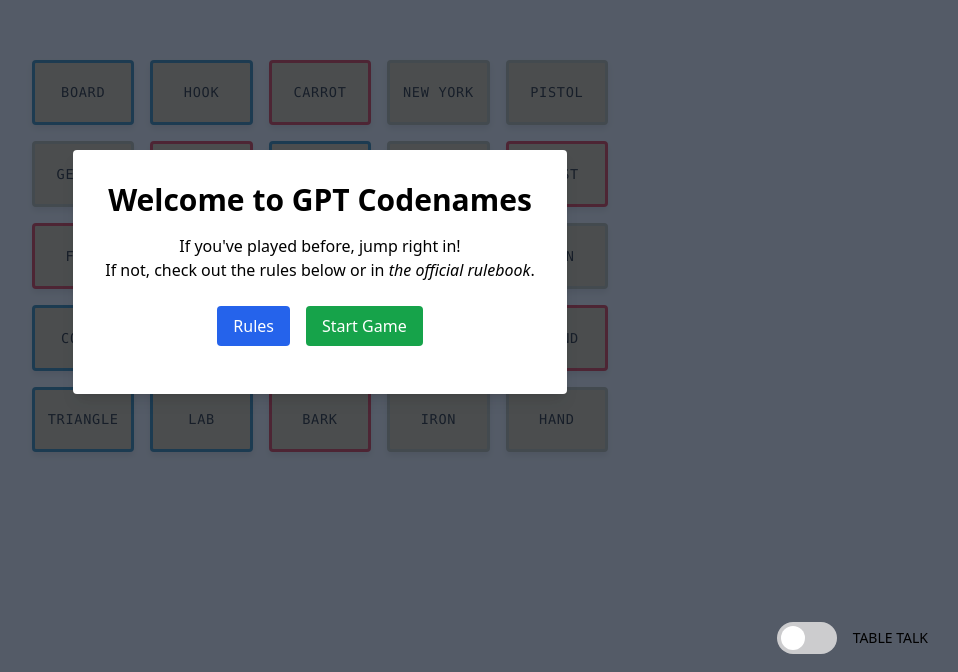
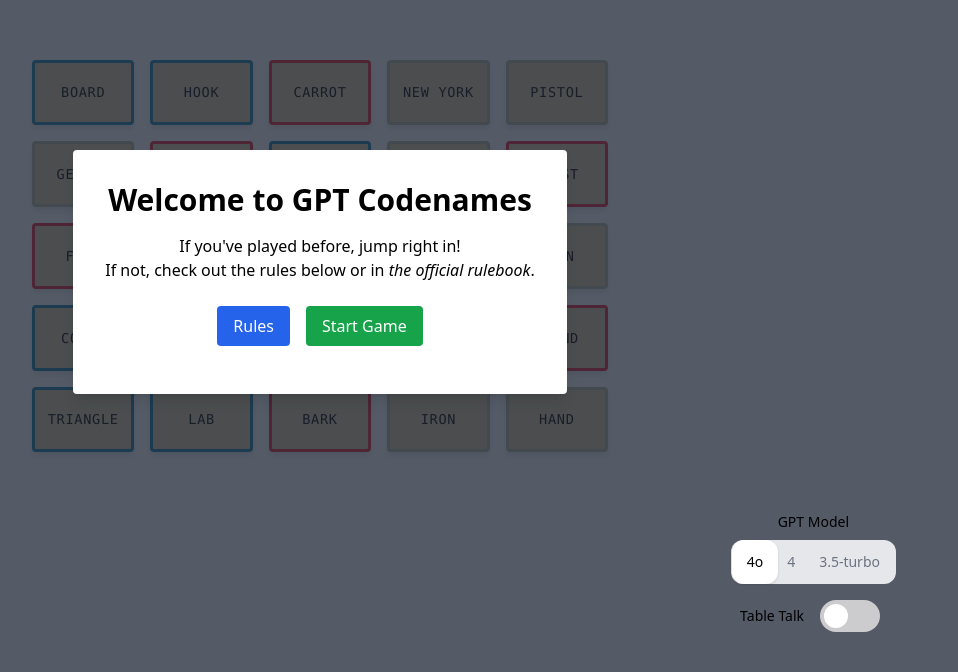
Before and after one commit to atwooddc/gpt-codenames, a React (Create React App) app: page / in a window 1280 px wide. Shown: the part 128-800 px from the top of the page, without its empty margins (320-1278 px from the left). Built offline with nearby package versions, Linux system fonts and the light colour scheme.

Commit message:
streamlined api calls, added model switch

```diff
--- a/src/App.js
+++ b/src/App.js
@@ -4,6 +4,7 @@
 import RoleSelectionPopUp from "./components/RoleSelectionPopUp";
 import GameOverPopUp from "./components/GameOverPopUp";
 import ClueInput from "./components/ClueInput";
+import ModelSelector from "./components/ModelSelector";
 import Switch from "./components/Switch";
 import { loadWords } from "./utils/loadWords";
 import { fetchAPI } from "./utils/fetchAPI";
@@ -16,8 +17,11 @@
     const [showIntro, setShowIntro] = useState(true);
     const [showRoleSelection, setShowRoleSelection] = useState(false);
     const [showClueInput, setShowClueInput] = useState(false);
+
     const [error, setError] = useState(null);
     const [tableTalkEnabled, setTableTalkEnabled] = useState(false);
+
+    const [model, setModel] = useState("gpt-4o");
 
     const [guessQueue, setGuessQueue] = useState([]);
     const [isProcessingGuess, setIsProcessingGuess] = useState(false);
@@ -76,7 +80,7 @@
         };
 
         const data = await fetchAPI(
-            "http://localhost:3001/gpt-field-operative",
+            `http://localhost:3001/gpt-field-operative?model=${model}`,
             "POST",
             body
         );
@@ -193,7 +197,7 @@
 
         try {
             const data = await fetchAPI(
-                "http://localhost:3001/gpt-spymaster",
+                `http://localhost:3001/gpt-spymaster?model=${model}`,
                 "POST",
                 body
             );
@@ -284,9 +288,10 @@
                     <GameOverPopUp result={gameResult} onRestart={resetGame} />
                 )}
             </div>
-            <div className="absolute bottom-4 right-8">
+            <div className="absolute bottom-10 right-16 flex flex-col items-end space-y-4 ">
+                <ModelSelector model={model} setModel={setModel} />
                 <Switch
-                    label={"TABLE TALK"}
+                    label={"Table Talk"}
                     enabled={tableTalkEnabled}
                     toggle={toggleTableTalk}
                 />
--- a/src/components/IntroPopUp.js
+++ b/src/components/IntroPopUp.js
@@ -9,7 +9,7 @@
 
     return (
         <div className="fixed inset-0 flex items-center justify-center bg-gray-800 bg-opacity-75">
-            <div className="bg-white p-8 rounded shadow-lg text-center max-w-prose" style={{ maxHeight: '70vh', overflowY: 'auto' }}>
+            <div className="bg-white p-8 rounded shadow-lg text-center max-w-prose z-1000" style={{ maxHeight: '70vh', overflowY: 'auto' }}>
                 <h1 className="text-3xl font-bold mb-4">Welcome to GPT Codenames</h1>
                 <p>If you've played before, jump right in!<br /></p>
                 <p>If not, check out the rules below or in <i><a href="https://czechgames.com/files/rules/codenames-rules-en.pdf">the official rulebook</a></i>.<br /><br /></p>
--- /dev/null
+++ b/src/components/ModelSelector.js
@@ -0,0 +1,67 @@
+import React, { useState, useRef, useEffect } from "react";
+
+const ModelSelector = ({ model, setModel }) => {
+    const [selectorWidth, setSelectorWidth] = useState(0);
+    const [selectorOffset, setSelectorOffset] = useState(0);
+    const modelRefs = useRef([]);
+    modelRefs.current = [];
+
+    const models = ["gpt-4o", "gpt-4", "gpt-3.5-turbo"];
+
+    const addToRefs = (el) => {
+        if (el && !modelRefs.current.includes(el)) {
+            modelRefs.current.push(el);
+        }
+    };
+
+    const updateDimensions = () => {
+        const index = models.indexOf(model);
+        const currentElement = modelRefs.current[index];
+        if (currentElement) {
+            // Ensure that any padding or border included in the element is considered
+            const style = window.getComputedStyle(currentElement);
+            const marginLeft = parseInt(style.marginLeft, 10);
+            const marginRight = parseInt(style.marginRight, 10);
+            const width = currentElement.offsetWidth + marginLeft + marginRight;
+            const left = currentElement.offsetLeft - marginLeft; // Adjust if there is a margin
+
+            setSelectorWidth(width+6);
+            setSelectorOffset(left-3);
+        }
+    };
+
+    useEffect(() => {
+        updateDimensions();
+        window.addEventListener("resize", updateDimensions);
+        return () => window.removeEventListener("resize", updateDimensions);
+    }, [model]);
+
+    return (
+        <div className="flex flex-col justify-center items-center mt-4">
+            <span className="label items-center text-sm font-medium text-black mb-2">
+                GPT Model
+            </span>
+            <div className="relative flex w-full bg-gray-200 rounded-xl p-1 ">
+                <div
+                    className="absolute top-0 bottom-0 bg-white rounded-xl shadow transition-all duration-300"
+                    style={{ width: `${selectorWidth}px`, left: `${selectorOffset}px` }}
+                ></div>
+                {models.map((m, index) => (
+                    <button
+                        key={index}
+                        ref={addToRefs}
+                        className={`flex-auto text-center px-3 py-2 rounded-xl transition-colors duration-200 text-sm ${
+                            model === m ? "text-black z-10" : "text-gray-500"
+                        }`}
+                        onClick={() => setModel(m)}
+                        style={{ position: 'relative' }}
+                    >
+                        {m.replace("gpt-", "")}
+                    </button>
+                ))}
+            </div>
+        </div>
+    );
+};
+
+export default ModelSelector;
--- a/src/components/Switch.js
+++ b/src/components/Switch.js
@@ -1,9 +1,12 @@
 import React from "react";
 
-const Switch = ({label, enabled, toggle}) => {
+const Switch = ({ label, enabled, toggle }) => {
     return (
         <>
             <label className="themeSwitcherTwo relative inline-flex cursor-pointer select-none items-center">
+                <span className="label flex items-center text-sm font-medium text-black">
+                    {label}
+                </span>
                 <input
                     type="checkbox"
                     checked={enabled}
@@ -21,9 +24,6 @@
                         }`}
                     ></span>
                 </span>
-                <span className="label flex items-center text-sm font-medium text-black">
-                    {label}
-                </span>
             </label>
         </>
     );
--- a/src/utils/loadWords.js
+++ b/src/utils/loadWords.js
@@ -9,7 +9,7 @@
     if (index < 9) return { "word": word, team: "user", isGuessed: false };
     if (index < 17) return { "word": word, team: "computer", isGuessed: false };
     if (index < 24) return { "word": word, team: "bystander", isGuessed: false };
-    return { "word": word.toUpperCase(), team: "assassin", isGuessed: false };
+    return { "word": word, team: "assassin", isGuessed: false };
   });
 
   return gameWords.sort(() => 0.5 - Math.random());
--- a/tailwind.config.js
+++ b/tailwind.config.js
@@ -8,7 +8,7 @@
           'blue-team': '#17739e',
           'bystander': '#aeae99',
           'assassin': '#060505',
-          'manila': '#cfbd94'
+          'manila': '#cfbd94',
       },
     },
   },
```
Also changed, not shown: server.js (+64 -30 lines).
